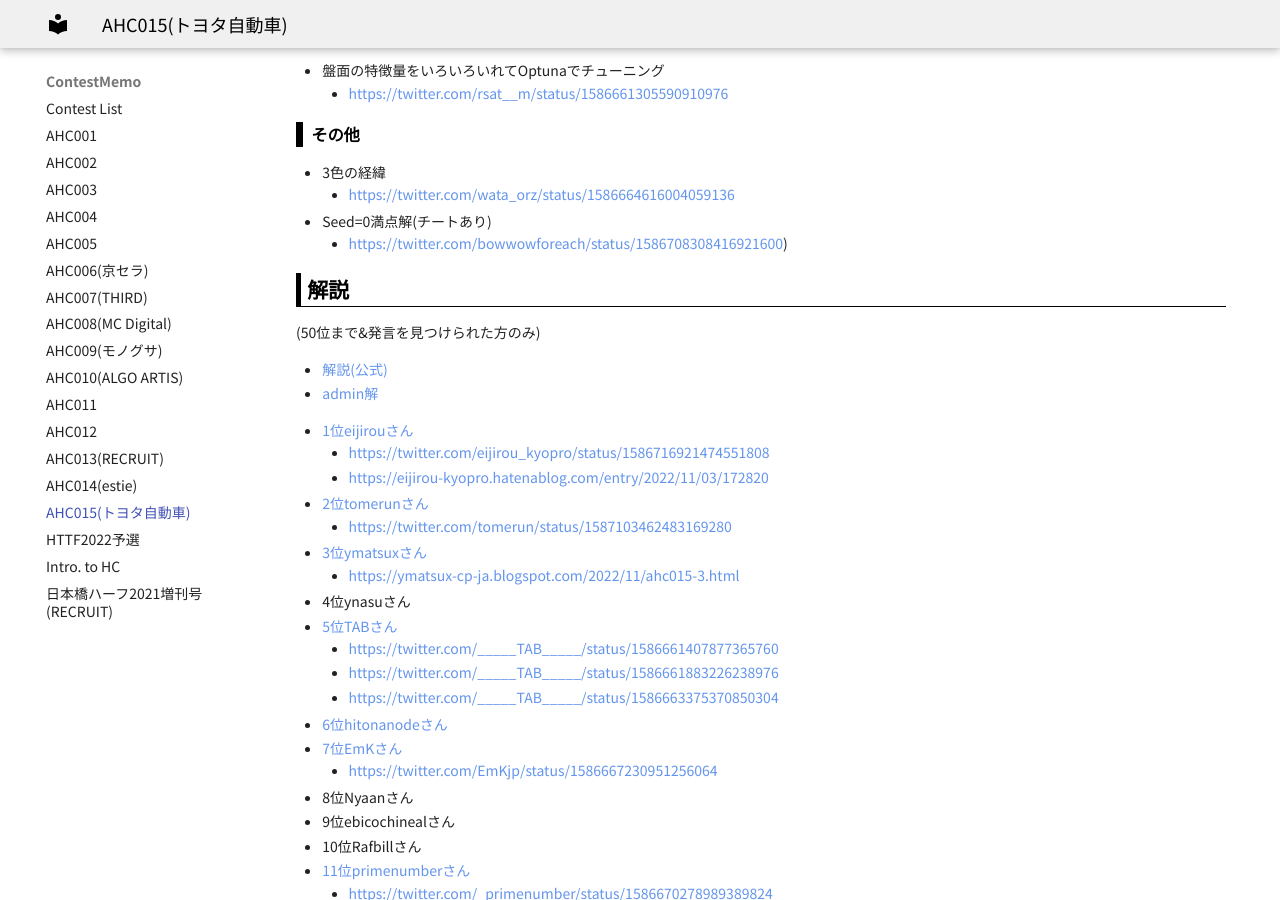
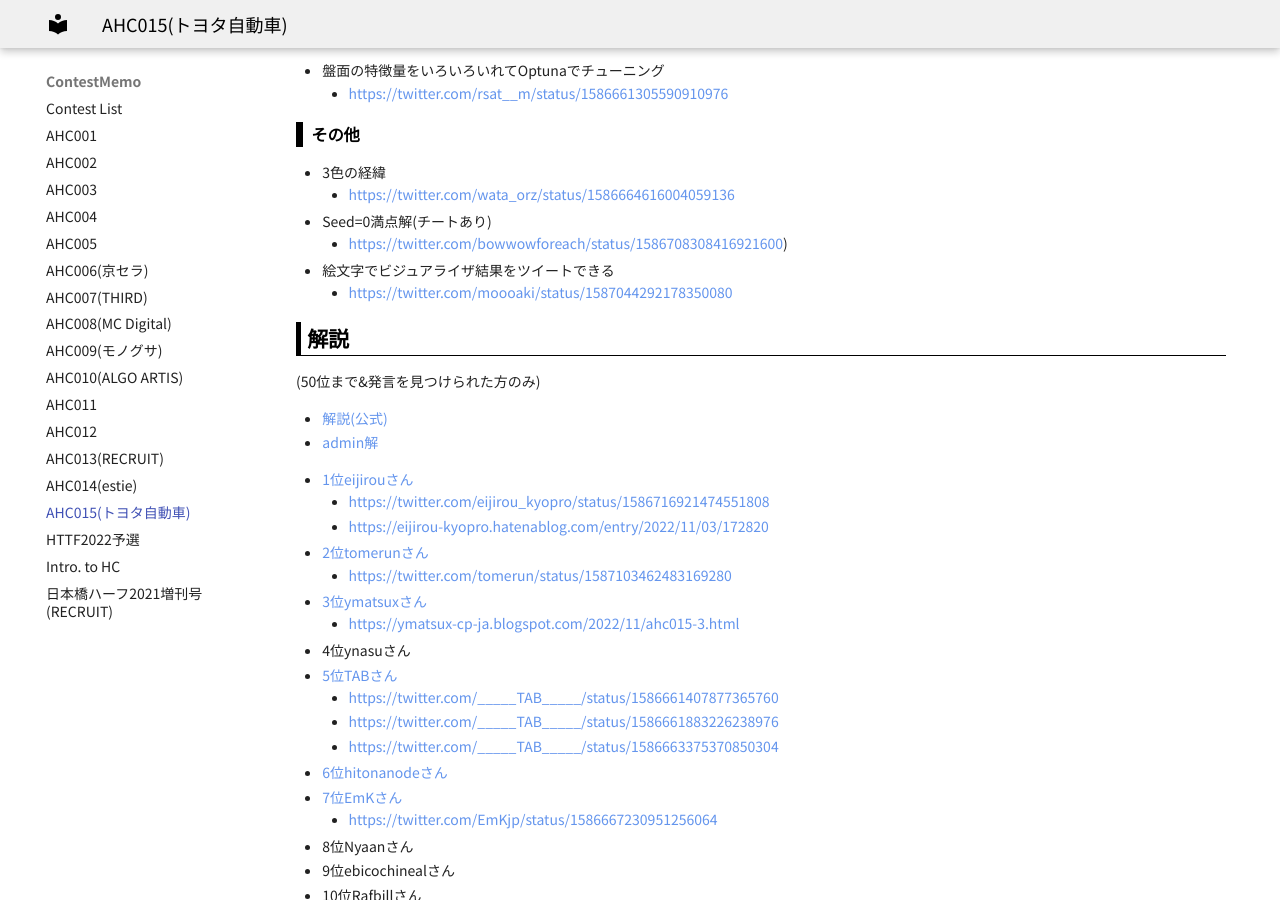
Before and after one commit to jetbead/AtCoderHeuristicContestMemo, an MkDocs documentation site: the page built from docs/ContestMemo/ahc015.md, in a window 1280 px wide and 900 px high, scrolled down 2226 px. Built offline with MkDocs 1.6.1 and Material for MkDocs 9.7.7, drawn with Linux system fonts in a browser that asks for light colours; some web fonts are replaced.

Commit message:
modify ahc015

```diff
--- a/docs/ContestMemo/ahc015.md
+++ b/docs/ContestMemo/ahc015.md
@@ -91,6 +91,8 @@ title: AHC015(トヨタ自動車)
   - https://twitter.com/wata_orz/status/1586664616004059136
 - Seed=0満点解(チートあり)
   - https://twitter.com/bowwowforeach/status/1586708308416921600)
+- 絵文字でビジュアライザ結果をツイートできる
+  - https://twitter.com/moooaki/status/1587044292178350080
 
 ## 解説
 
```
